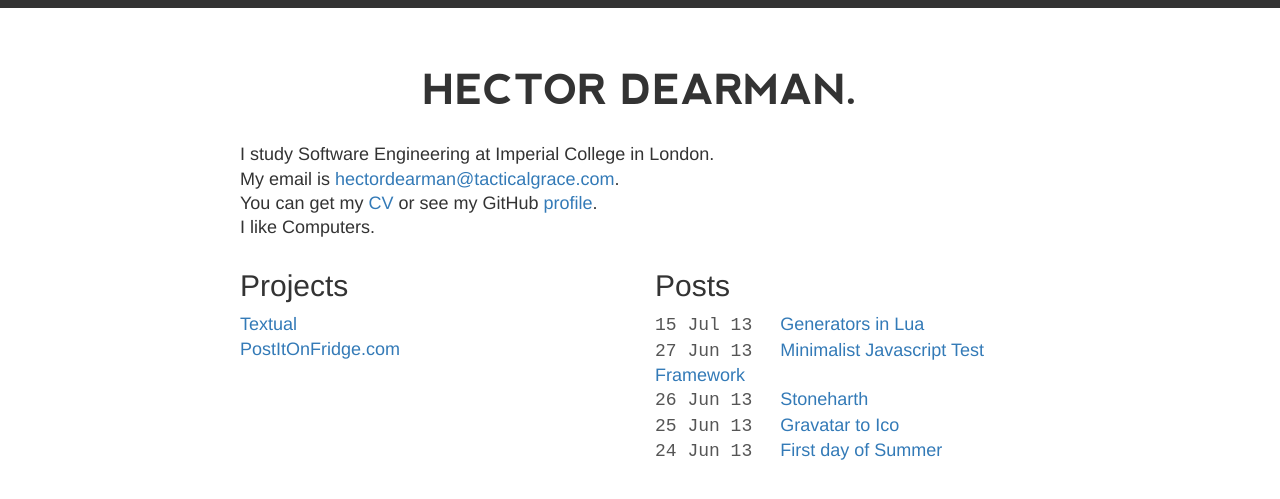
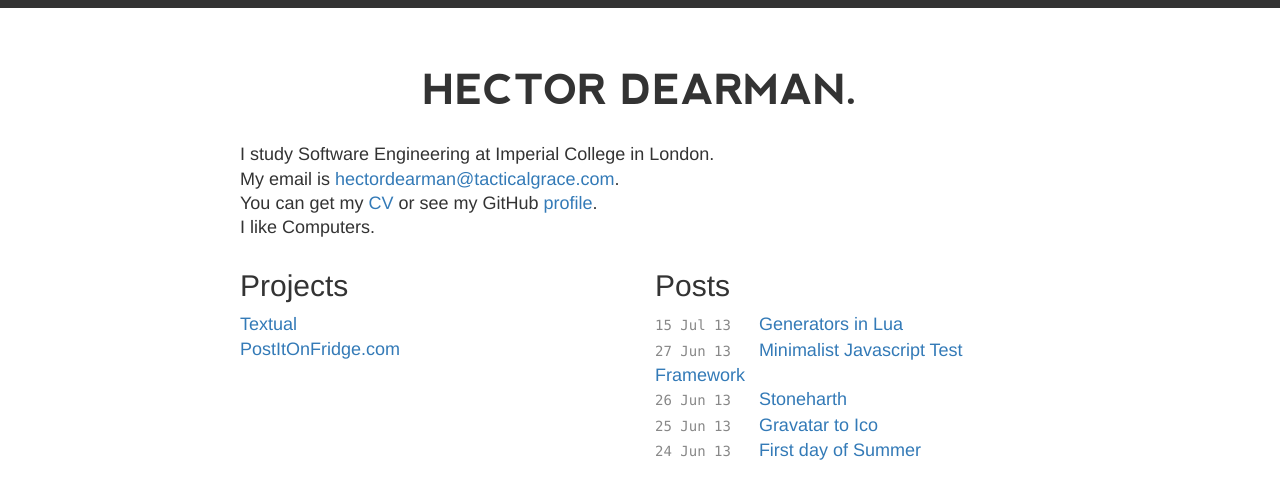
Before and after one commit to chromy/chromy.github.com, a Jekyll site: the page built from index.html, in a window 1280 px wide. Shown: the top 499 px of the page. Built offline with Jekyll 4.4.1, drawn with Linux system fonts in a browser that asks for light colours; nearby versions of some CDN libraries.

Commit message:
changed time styling

```diff
--- a/static/css/site.css
+++ b/static/css/site.css
@@ -39,6 +39,7 @@ header .title a {
     max-width: 830px;
   }
 }
+
 .container-narrow > hr {
   margin: 30px 0;
 }
@@ -70,12 +71,10 @@ h1, h3 {
      margin-top: 2cm;
 }
 
-.mono {
-    font-family: monospace;
-}
-
-.subtle {
-    color: #555;
+li time {
+    color: #888;
+    font-size: 14px;
+    font-family: Monaco, Menlo, Consolas, 'Courier New', monospace;
 }
 
 /********************************************************/
```
